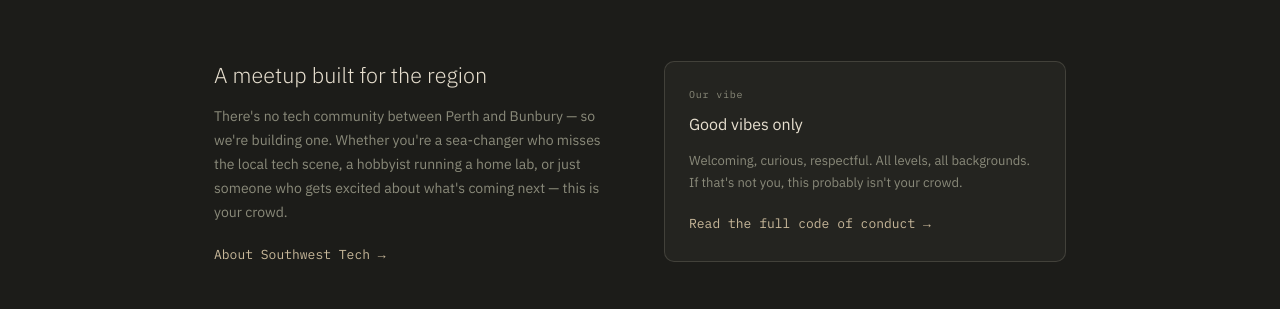
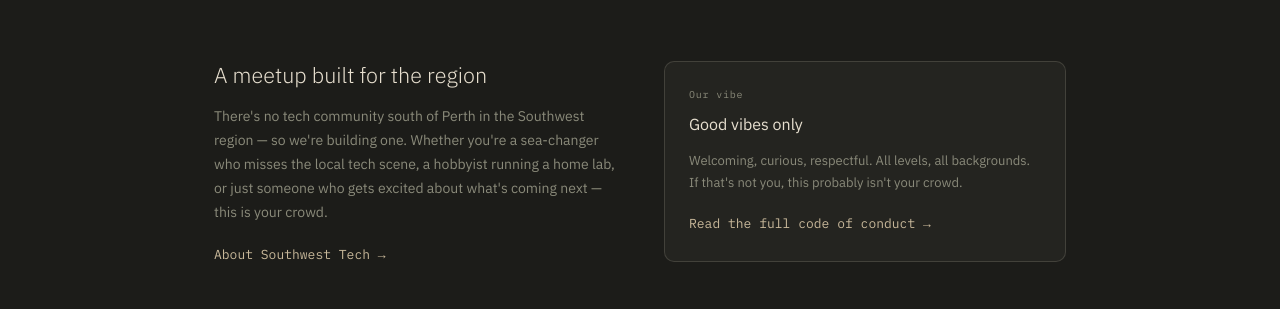
Before and after one commit to swtech-au/southwest-tech, a Jekyll site: the page built from index.html, in a window 1280 px wide and 900 px high, scrolled down 577 px. Shown: the part 153-462 px from the top of the window. Built offline with Jekyll 4.4.1, drawn with Linux system fonts in a browser that asks for light colours.

Commit message:
Update region description on homepage
Co-Authored-By: Claude Sonnet 4.6 <noreply@anthropic.com>

```diff
--- a/index.html
+++ b/index.html
@@ -30,7 +30,7 @@ title: Southwest Tech
   <div class="container about-strip-inner">
     <div class="about-strip-text">
       <h2>A meetup built for the region</h2>
-      <p>There's no tech community between Perth and Bunbury — so we're building one. Whether you're a sea-changer who misses the local tech scene, a hobbyist running a home lab, or just someone who gets excited about what's coming next — this is your crowd.</p>
+      <p>There's no tech community south of Perth in the Southwest region — so we're building one. Whether you're a sea-changer who misses the local tech scene, a hobbyist running a home lab, or just someone who gets excited about what's coming next — this is your crowd.</p>
       <a href="{{ '/about/' | relative_url }}" class="text-link">About Southwest Tech →</a>
     </div>
     <div class="about-strip-conduct">
```
